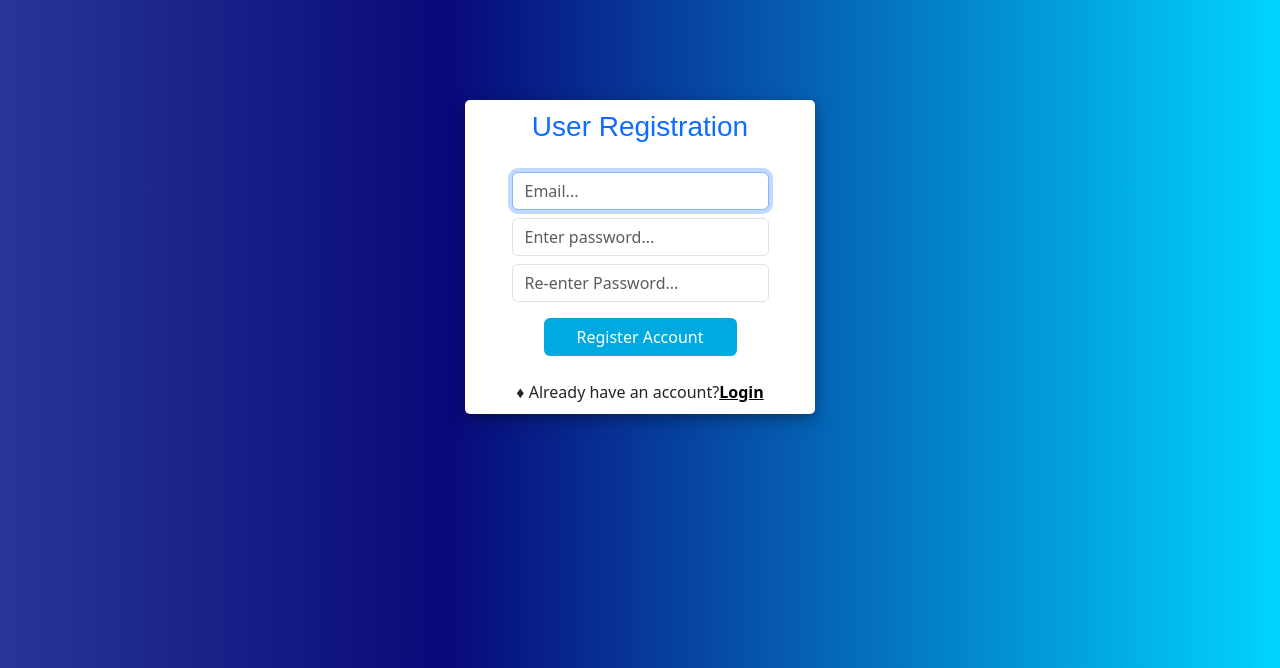
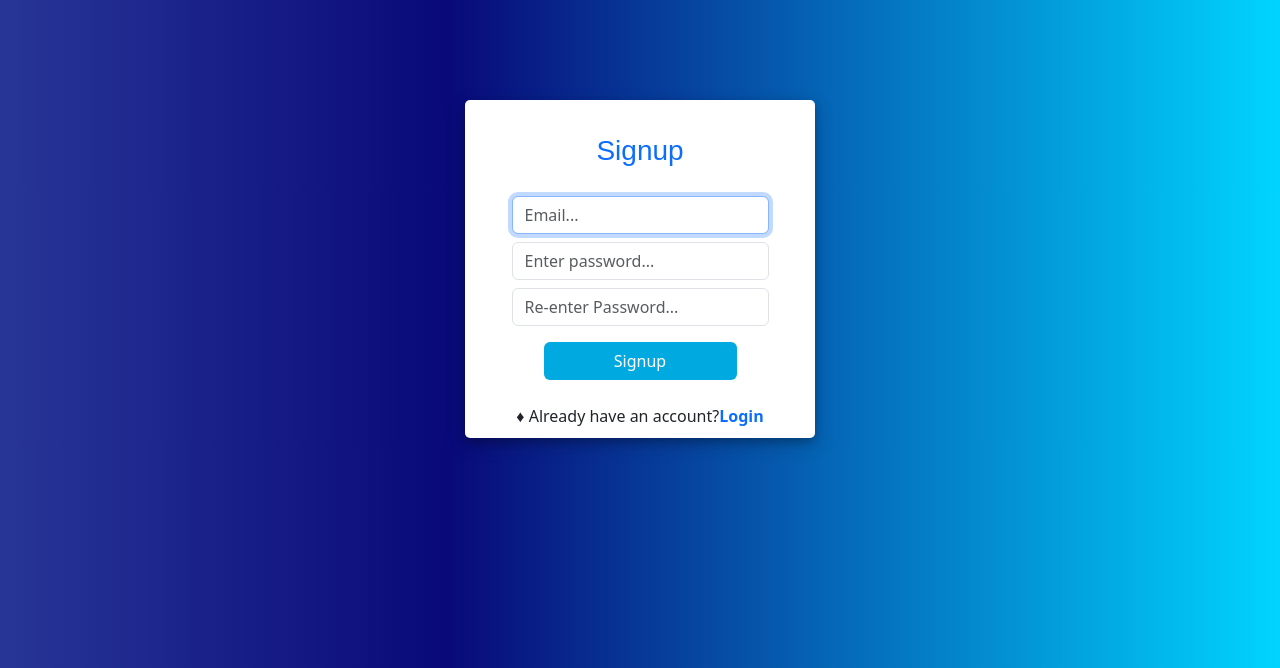
Before and after one commit to tanjil-dev/VesselTracker, a Django app: page /signup/ in a window 1280 px wide. Shown: the part 65-733 px from the top of the page. Run offline with Django 3.2, Linux system fonts and the light colour scheme; some libraries are stand-ins or nearby versions.

Commit message:
[KAN-12] ui changes

```diff
--- a/VesselTracker/urls.py
+++ b/VesselTracker/urls.py
@@ -11,5 +11,5 @@ urlpatterns = [
     path('admin/', admin.site.urls),
 ]
 
-if settings.DEBUG:
-    urlpatterns += static(settings.MEDIA_URL, document_root=settings.MEDIA_ROOT)
+urlpatterns += static(settings.MEDIA_URL, document_root=settings.MEDIA_ROOT)
+urlpatterns += static(settings.STATIC_URL, document_root=settings.STATIC_ROOT)
--- a/static/css/style.css
+++ b/static/css/style.css
@@ -137,7 +137,12 @@ footer .p-3{
 		}
 
 a.ml-2{
-color: black;
+    color: black;
+    text-decoration: none !important;
+}
+
+.hide {
+    display: none !important;
 }
 
 .card-title a{
--- a/static/js/main.js
+++ b/static/js/main.js
@@ -11,3 +11,17 @@ function togglePasswordVisibility(elementId, iconId) {
                 icon.classList.add("fa-eye");
             }
 }
+
+// Function to hide alerts after a specified timeout
+document.addEventListener("DOMContentLoaded", function() {
+    var alertElements = document.querySelectorAll('.alert');
+    alertElements.forEach(function(alert) {
+        // Set timeout to hide the alert after 5 seconds (5000 milliseconds)
+        setTimeout(function() {
+            // Add fade-out class (or manually hide the element)
+            alert.classList.remove('show');
+            alert.classList.add('hide'); // Assuming you have a CSS class to hide elements
+            // Alternatively, you can use alert.style.display = 'none'; to hide the element directly
+        }, 5000); // 5000 milliseconds = 5 seconds
+    });
+});
--- a/user/forms.py
+++ b/user/forms.py
@@ -4,13 +4,11 @@ from django import forms
 from user.models import *
 
 class RegistrationForm(UserCreationForm):
-    email = forms.EmailField()
     class Meta:
         model = get_user_model()
         fields = ['email', 'password1', 'password2']
 
 class UserUpdateForm(forms.ModelForm):
-    email = forms.EmailField()
     class Meta:
         model = get_user_model()
         fields = ['email', 'first_name', 'last_name']
--- a/user/templates/auth/password_change.html
+++ b/user/templates/auth/password_change.html
@@ -3,6 +3,7 @@
 <div class="container">
     <div class="d-flex justify-content-center">
         <div class="user_card">
+            <br>
             <div class="d-flex justify-content-center">
                 <h3 class="text-primary">Change password</h3>
             </div>
@@ -58,6 +59,7 @@
                     </div>
                 </form>
             </div>
+            <br>
         </div>
     </div>
 </div>
--- a/user/templates/auth/signup.html
+++ b/user/templates/auth/signup.html
@@ -4,8 +4,9 @@
 <div class="container h-100">
     <div class="d-flex justify-content-center h-100">
         <div class="user_card">
+            <br>
             <div class="d-flex justify-content-center">
-                <h3 class="text-primary">User Registration</h3>
+                <h3 class="text-primary">Signup</h3>
             </div>
             <div class="d-flex justify-content-center form_container">
                 <form method="POST" action="">
@@ -29,13 +30,13 @@
                         <div class="text-danger">{{ error }}</div>
                     {% endfor %}
                     <div class="d-flex justify-content-center mt-3 login_container">
-                        <input class="btn login_btn" type="submit" value="Register Account">
+                        <input class="btn login_btn" type="submit" value="Signup">
                     </div>
                 </form>
             </div>
             <div class="mt-4">
                 <div class="d-flex justify-content-center links">
-                    &#9830; Already have an account? <a href="{% url 'login' %}" class="ml-2"><strong>Login</strong></a>
+                    &#9830; Already have an account? <a href="{% url 'login' %}" class="ml-2"><strong class="text-primary">Login</strong></a>
                 </div>
             </div>
         </div>
--- a/user/templates/base.html
+++ b/user/templates/base.html
@@ -9,7 +9,7 @@
     {% load bootstrap5 %}
     {% bootstrap_css %}
     {% bootstrap_javascript %}
-    <link rel="stylesheet" href="https://cdnjs.cloudflare.com/ajax/libs/font-awesome/5.15.3/css/all.min.css">
+    <link href="https://cdnjs.cloudflare.com/ajax/libs/font-awesome/6.0.0-beta3/css/all.min.css" rel="stylesheet">
     <link rel="stylesheet" href="{% static 'css/style.css' %}">
 </head>
 <body>
--- a/user/templates/nav.html
+++ b/user/templates/nav.html
@@ -24,7 +24,7 @@
         <div class="navbar-nav ms-auto nav1">
             {% if user.is_authenticated %}
             <div class="dropdown">
-                <button class="btn btn-outline-info active dropdown-toggle" type="button" id="dropdownMenuButton1" data-bs-toggle="dropdown" aria-expanded="false">{{request.user.first_name}} {{request.user.last_name}}</button>
+                <button class="btn btn-outline-info active dropdown-toggle" type="button" id="dropdownMenuButton1" data-bs-toggle="dropdown" aria-expanded="false"><i class="fa-solid fa-user"></i> {{request.user.first_name}} {{request.user.last_name}}</button>
                 <ul class="dropdown-menu dropdown-menu-end" aria-labelledby="dropdownMenuButton1">
                     <li><a class="dropdown-item" href="{% url 'profile' %}">Profile</a></li>
                     <li><a class="dropdown-item" href="{% url 'change_password' %}">Change Password</a></li>
```
Also changed, not shown: user/templates/auth/login.html (+5 -4 lines).
